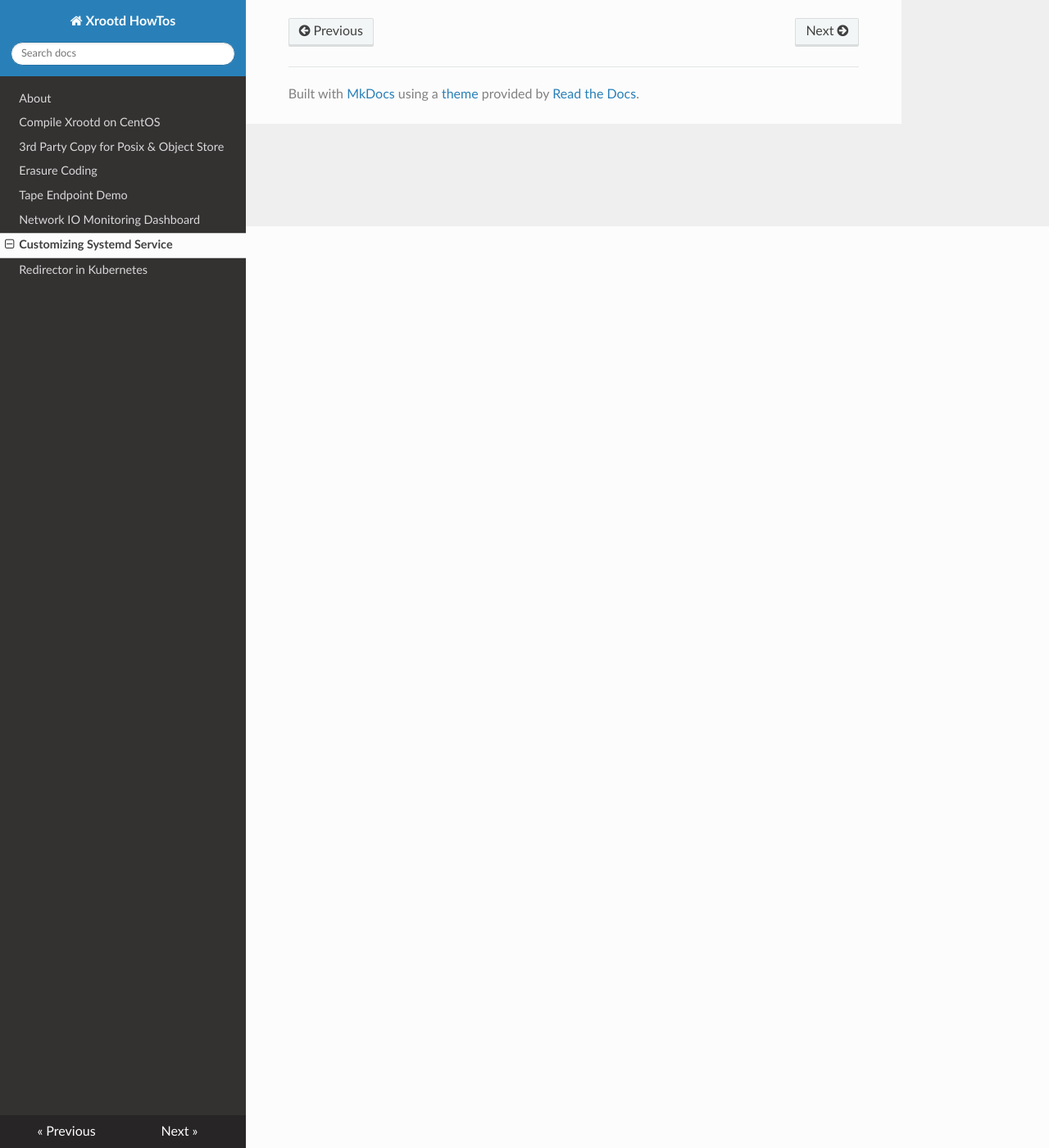
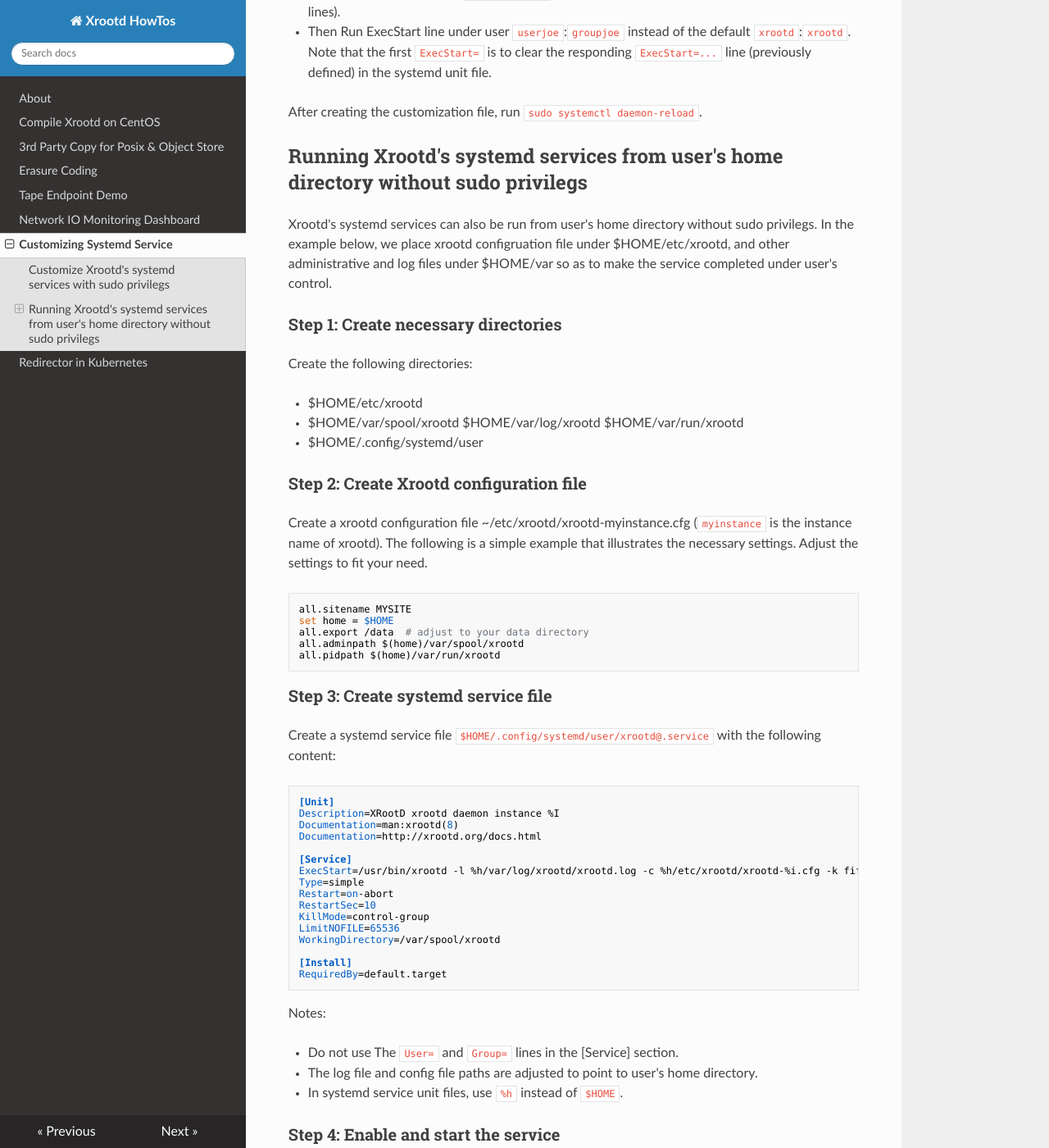
Before and after one commit to xrootd/howto, an MkDocs documentation site: the page built from docs/systemd/README.md, in a window 1280 px wide and 1400 px high, scrolled down 1124 px. Shown: the whole window at 82% size. Built offline with MkDocs 1.6.1, drawn with Linux system fonts in a browser that asks for light colours; nearby versions of some CDN libraries; some of the changed text lies outside the part shown.

Commit message:
Add user space systemd config

````diff
--- a/docs/systemd/README.md
+++ b/docs/systemd/README.md
@@ -1,4 +1,9 @@
-# Customize Xrootd's Systemd Services
+# Xrootd Systemd Service Customization Guide
+This document describes how to customize Xrootd's systemd services to fit specific operational needs. There are
+two ways to customize the services: customizing the systemd services with sudo privilegs, and run systemd services
+completed from user's home directory without sudo privilegs.
+
+## Customize Xrootd's systemd services with sudo privilegs
 
 Xrootd releases ship systemd services in `/usr/lib/systemd/system/xrootd@.service` and
 `/usr/lib/systemd/system/cmsd@.service` They can be cumstized to fit the operational need.
@@ -39,3 +44,78 @@ started:
    *  Then Run ExecStart line under user `userjoe`:`groupjoe` instead of the default `xrootd`:`xrootd`. Note that the first `ExecStart=` is to clear the responding `ExecStart=...` line (previously defined) in the systemd unit file.
 
 After creating the customization file, run `sudo systemctl daemon-reload`.
+
+## Running Xrootd's systemd services from user's home directory without sudo privilegs
+
+Xrootd's systemd services can also be run from user's home directory without sudo privilegs. In the example below,
+we place xrootd configruation file under $HOME/etc/xrootd, and other administrative and log files under $HOME/var
+so as to make the service completed under user's control.
+
+### Step 1: Create necessary directories
+
+Create the following directories:
+
+   * $HOME/etc/xrootd
+   * $HOME/var/spool/xrootd $HOME/var/log/xrootd $HOME/var/run/xrootd
+   * $HOME/.config/systemd/user
+
+### Step 2: Create Xrootd configuration file
+
+Create a xrootd configuration file ~/etc/xrootd/xrootd-myinstance.cfg (`myinstance` is the instance name of xrootd).
+The following is a simple example that illustrates the necessary settings. Adjust the settings to fit your need.
+
+```
+all.sitename MYSITE
+set home = $HOME
+all.export /data  # adjust to your data directory
+all.adminpath $(home)/var/spool/xrootd
+all.pidpath $(home)/var/run/xrootd
+```
+
+### Step 3: Create systemd service file
+
+Create a systemd service file `$HOME/.config/systemd/user/xrootd@.service` with the following content:
+
+```
+[Unit]
+Description=XRootD xrootd daemon instance %I
+Documentation=man:xrootd(8)
+Documentation=http://xrootd.org/docs.html
+
+[Service]
+ExecStart=/usr/bin/xrootd -l %h/var/log/xrootd/xrootd.log -c %h/etc/xrootd/xrootd-%i.cfg -k fifo -n %i
+Type=simple
+Restart=on-abort
+RestartSec=10
+KillMode=control-group
+LimitNOFILE=65536
+WorkingDirectory=/var/spool/xrootd
+
+[Install]
+RequiredBy=default.target
+```
+
+Notes:
+
+   * Do not use The `User=` and `Group=` lines in the [Service] section.
+   * The log file and config file paths are adjusted to point to user's home directory.
+   * In systemd service unit files, use `%h` instead of `$HOME`.
+
+### Step 4: Enable and start the service
+
+The following commands can be used to enalbe/disable/start/stop, etc.
+
+   * `systemctl --user enable xrootd@myinstance`. This command will use `xrootd@myinstance.service` file
+first if it exists. If it does not exist, it will use `xrootd@.service` file to create the service instance.
+   * `systemctl --user start xrootd@myinstance`
+   * `systemctl --user status xrootd@myinstance`
+   * `systemctl --user stop xrootd@myinstance`
+   * `journalctl --user -u xrootd@myinstance` to check the log messages of the service.
+   * `systemctl --user disable xrootd@myinstance`
+
+To make the user systemd services start automatically at user login (and persist through logout and system
+reboot), run the following command (once):
+
+```
+loginctl enable-linger
+```
````
